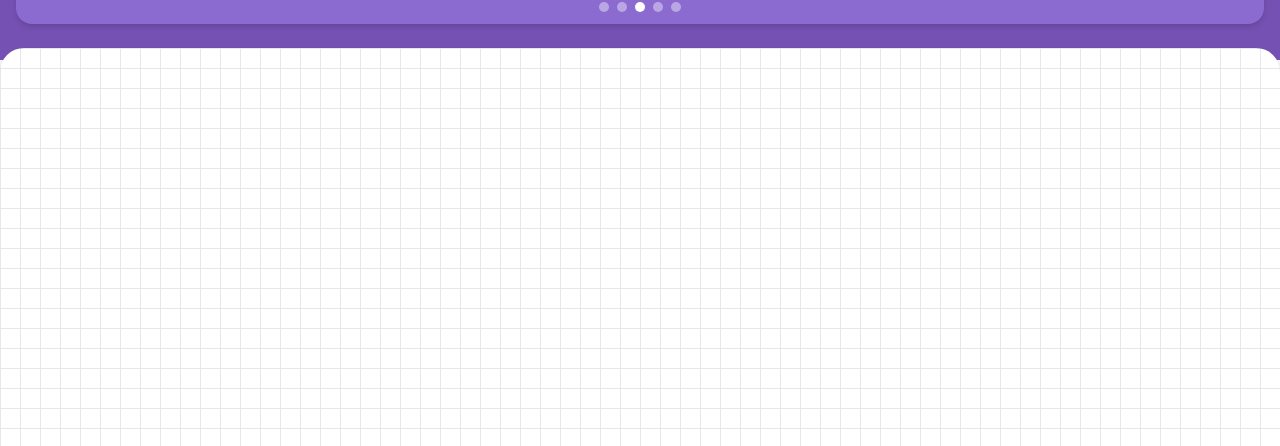
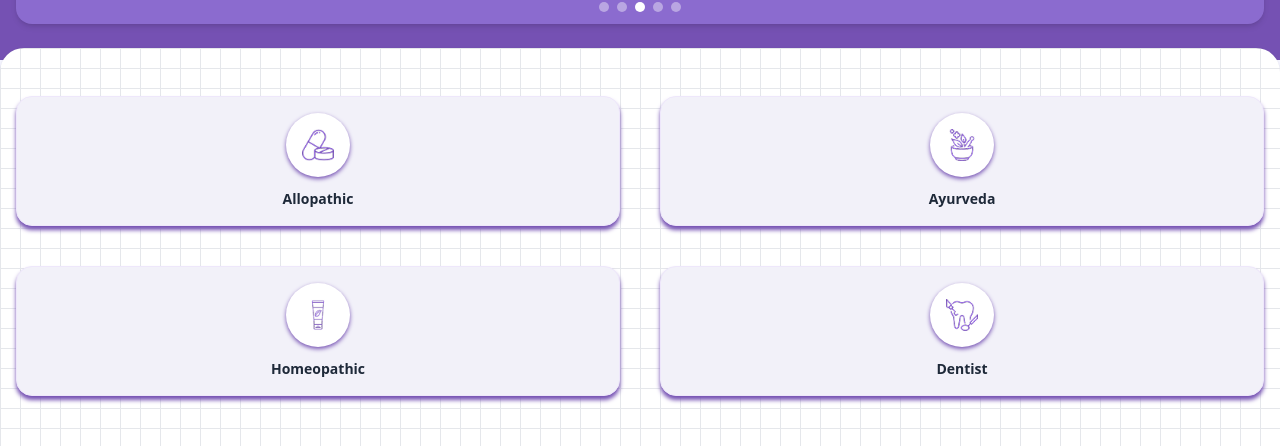
Before and after one commit to amarmurmu001/doctor-frontend, a React (Vite) app: page /page-3 in a window 1280 px wide. Shown: the part 322-768 px from the top of the page. Built offline with nearby package versions, Linux system fonts and the light colour scheme; no server answers.

Commit message:
category-card

```diff
--- a/src/pages/Page3.jsx
+++ b/src/pages/Page3.jsx
@@ -44,6 +44,34 @@ const medicineCards = [
 const gridSvg = encodeURIComponent(
   '<svg xmlns="http://www.w3.org/2000/svg" width="20" height="20" viewBox="0 0 20 20"><path d="M20 0H0v20" fill="none"/><path d="M0 0.5H20M0.5 0V20" stroke="#E5E7EB" stroke-width="1"/></svg>'
 );
+
+// Category data for the grid cards
+const categories = [
+  {
+    id: 1,
+    name: "Allopathic",
+    icon: "/icons/allopathic.png",
+    color: "#744db8"
+  },
+  {
+    id: 2,
+    name: "Ayurveda",
+    icon: "/icons/ayurveda.png",
+    color: "#744db8"
+  },
+  {
+    id: 3,
+    name: "Homeopathic",
+    icon: "/icons/homeopathic.png",
+    color: "#744db8"
+  },
+  {
+    id: 4,
+    name: "Dentist",
+    icon: "/icons/dentist.png",
+    color: "#744db8"
+  }
+];
 
 export default function Page3() {
   const slides = useMemo(
@@ -124,7 +152,28 @@ export default function Page3() {
           backgroundRepeat: "repeat",
           backgroundColor: "#ffffff"
         }}
-      />
+      >
+        {/* Category Cards */}
+        <div className="grid grid-cols-2 gap-10 px-4 pt-4 mt-8">
+          {categories.map((category) => (
+            <div
+              key={category.id}
+              className="flex flex-col items-center gap-3 p-4 rounded-2xl bg-[#f2f1f9] border border-[#eee7fb]"
+              style={{ boxShadow: '0px 4px 4px 0px #7551b3' }}
+            >
+              <div
+                className="w-16 h-16 rounded-full bg-white flex items-center justify-center"
+                style={{ boxShadow: '0px 2px 4px 0px #7551b3' }}
+              >
+                <img src={category.icon} alt={category.name} className="w-8 h-8 object-contain" />
+              </div>
+              <div className="text-center">
+                <h3 className="text-sm font-semibold text-gray-800">{category.name}</h3>
+              </div>
+            </div>
+          ))}
+        </div>
+      </div>
     </div>
   );
 }
```
